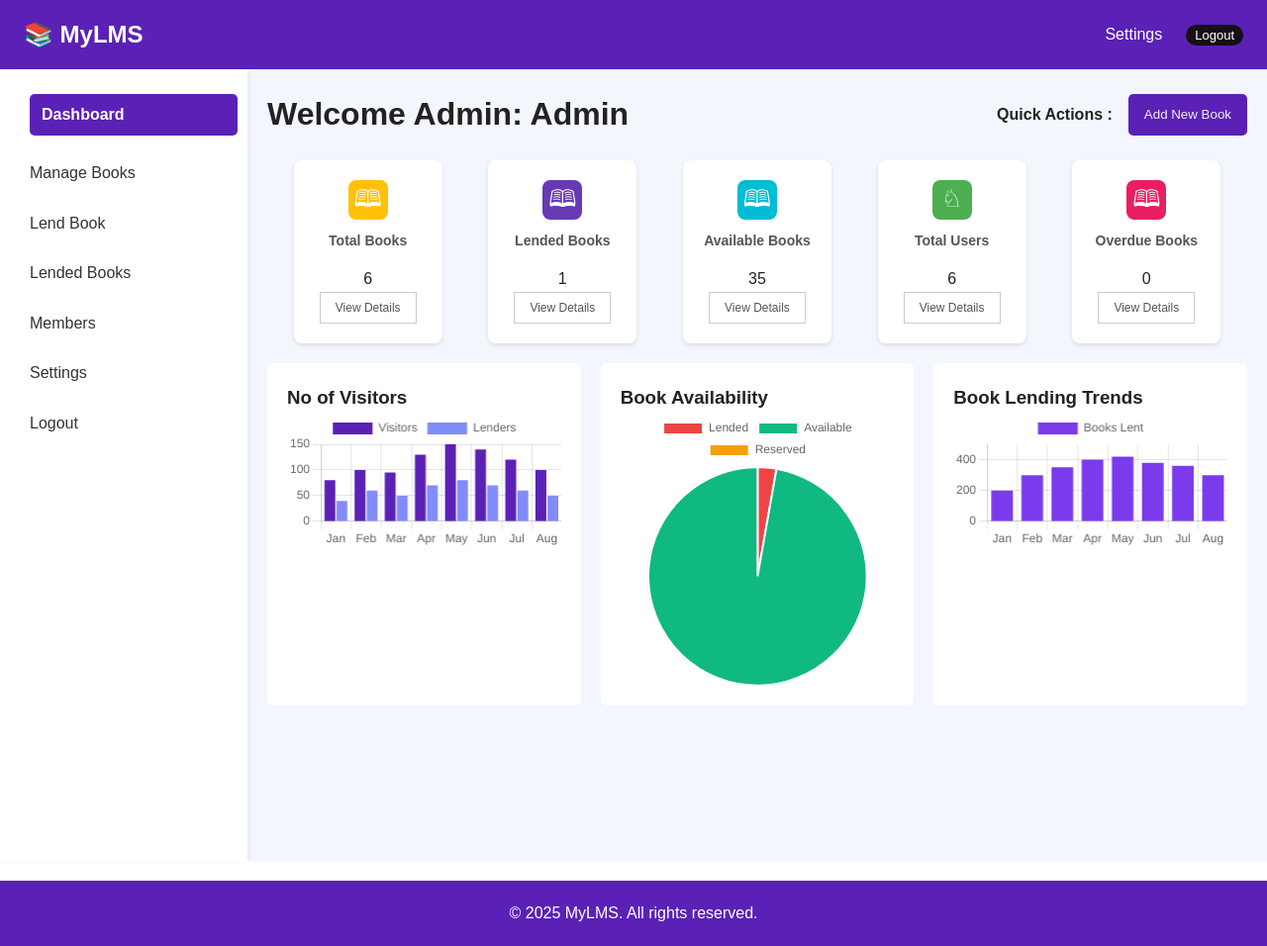
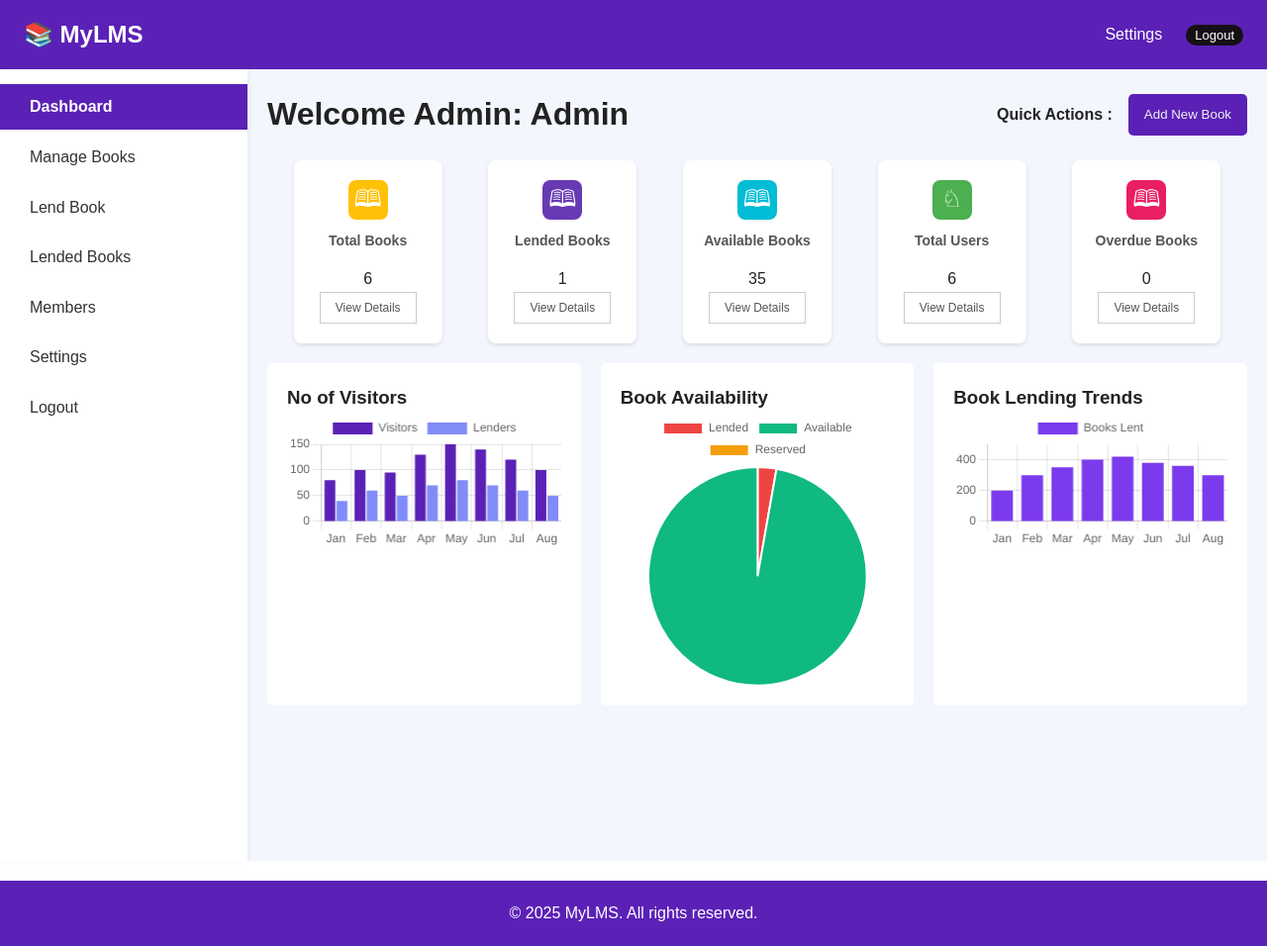
Before and after one commit to Devil7645/Library-Management-System, a PHP site: page /admin/index.php in a window 1280 px wide. Shown: the whole page at 99% size. Run offline with PHP 8.4, Linux system fonts and the light colour scheme; a user stored in the database is signed in; data comes from the database, SQL or seed files in the repository.

Commit message:
admin css update

```diff
--- a/admin/assets/css/admin.css
+++ b/admin/assets/css/admin.css
@@ -59,8 +59,12 @@
     background-color: #5b21b6;
     color: white;
     font-weight: bold;
-    border-radius: 5px;
-    padding: 8px 12px;
+    /* padding: 8px 12px; */
+}
+
+
+.sidebar ul li.active {
+    background-color: #5b21b6;
 }
 
 .sidebar ul li a {
```
